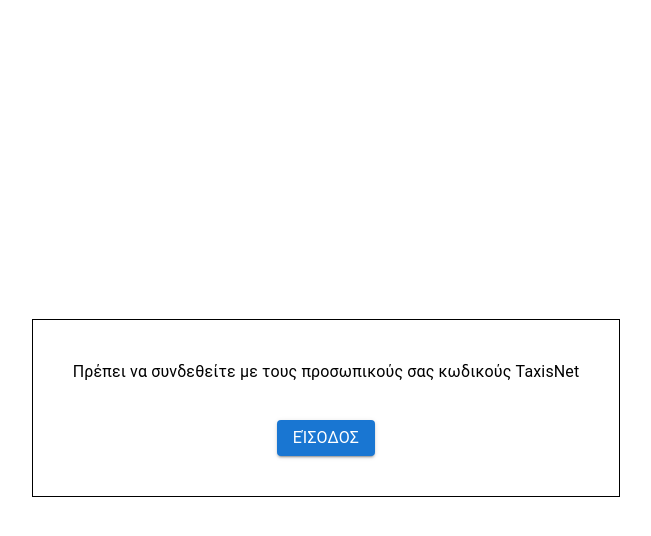
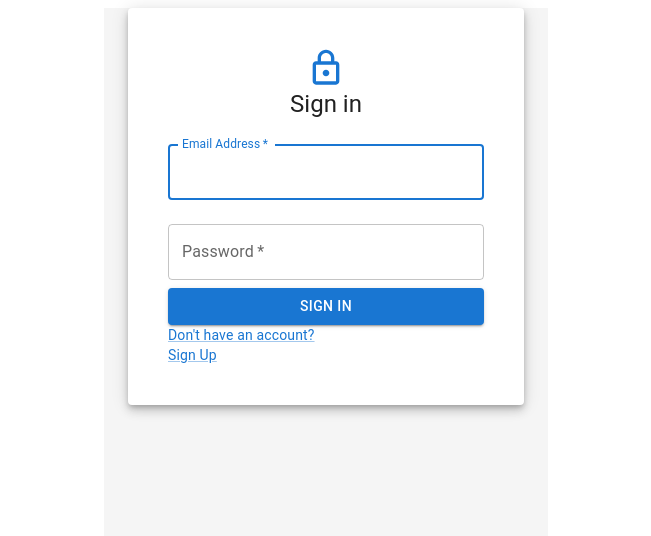
Before and after one commit to l-papantoniou/Chat-Gpt-UI, a React (Create React App) app: page /login in a window 1280 px wide. Shown: the top 536 px of the page, without its empty margins (314-965 px from the left). Built offline with nearby package versions, Linux system fonts and the light colour scheme.

Commit message:
implementation of Login Page and login Form

```diff
--- /dev/null
+++ b/src/components/LoginForm.js
@@ -0,0 +1,53 @@
+import React from 'react';
+import { Button, TextField, Typography, Grid, Link } from '@mui/material';
+
+const LoginForm = ({ email, setEmail, password, setPassword, handleSubmit }) => {
+    return (
+        <>
+            <Typography component="h1" variant="h5" className="title">
+                Sign in
+            </Typography>
+            <form className="form" noValidate onSubmit={handleSubmit}>
+                <TextField
+                    variant="outlined"
+                    margin="normal"
+                    required
+                    fullWidth
+                    label="Email Address"
+                    autoComplete="email"
+                    autoFocus
+                    value={email}
+                    onChange={(e) => setEmail(e.target.value)}
+                />
+                <TextField
+                    variant="outlined"
+                    margin="normal"
+                    required
+                    fullWidth
+                    label="Password"
+                    type="password"
+                    autoComplete="current-password"
+                    value={password}
+                    onChange={(e) => setPassword(e.target.value)}
+                />
+                <Button
+                    type="submit"
+                    fullWidth
+                    variant="contained"
+                    className="submit-button"
+                >
+                    Sign In
+                </Button>
+                <Grid container>
+                    <Grid item>
+                        <Link href="#" variant="body2">
+                            {"Don't have an account?"}<br/>{"Sign Up"}
+                        </Link>
+                    </Grid>
+                </Grid>
+            </form>
+        </>
+    );
+};
+
+export default LoginForm;
--- a/src/containers/LoginPage.js
+++ b/src/containers/LoginPage.js
@@ -1,40 +1,34 @@
-import React from 'react';
-import {Box, Button, Typography} from '@mui/material';
-
-//styles
-const avatarStyle = {
-    backgroundColor: "#1bbd7e",
-    marginTop: "20px",
-};
-const btnstyle = {margin: "8px 0"};
+import React, { useState } from 'react';
+import { Container, Paper } from '@mui/material';
+import LockOutlinedIcon from '@mui/icons-material/LockOutlined';
+import LoginForm from '../components/LoginForm';
+import '../css/LoginPage.css';
 
 const LoginPage = () => {
+    const [email, setEmail] = useState('');
+    const [password, setPassword] = useState('');
+
+    const handleSubmit = (event) => {
+        event.preventDefault();
+        // Authentication logic here
+    };
 
     return (
-        <div
-            style={{
-                display: "flex",
-                justifyContent: "center",
-                alignItems: "center",
-                height: "100vh",
-            }}
-        >
-            <Box textAlign="center" sx={{p: 5, border: "1px solid black"}}>
-                <Typography>
-                    Πρέπει να συνδεθείτε με τους προσωπικούς σας κωδικούς TaxisNet
-                </Typography>
-                <br/>
-                <br/>
-                <Button
-                    color="primary"
-                    variant="contained"
-                    onClick={() => {
-                    }}
-                >
-                    <Typography>{"Είσοδος"}</Typography>
-                </Button>
-            </Box>
-        </div>
+        <Container component="main" maxWidth="xs" className="login-container">
+            <Paper className="login-paper" elevation={6}>
+                <div className="icon-container">
+                    <LockOutlinedIcon color="primary" style={{ fontSize: 40 }} />
+                </div>
+                <LoginForm
+                    email={email}
+                    setEmail={setEmail}
+                    password={password}
+                    setPassword={setPassword}
+                    handleSubmit={handleSubmit}
+                />
+            </Paper>
+        </Container>
     );
 }
+
 export default LoginPage;
--- /dev/null
+++ b/src/css/LoginPage.css
@@ -0,0 +1,40 @@
+.login-container {
+    display: flex;
+    align-items: center;
+    justify-content: center;
+    height: 100vh;
+    background-color: #f5f5f5; /* Light grey background */
+}
+
+.login-paper {
+    padding: 40px;
+    border-radius: 10px;
+    box-shadow: 0 4px 8px 0 rgba(0,0,0,0.2);
+    background-color: white; /* White paper background */
+}
+
+.form {
+    width: 100%;
+    margin-top: 8px;
+}
+
+.submit-button {
+    margin: 24px 0px 16px;
+    background-color: #1976d2; /* Blue button */
+    color: white;
+}
+
+.submit-button:hover {
+    background-color: #115293;
+}
+
+.icon-container {
+    display: flex;
+    justify-content: center;
+    align-items: center;
+}
+
+.title {
+    text-align: center;
+    margin-bottom: 20px;
+}
```
